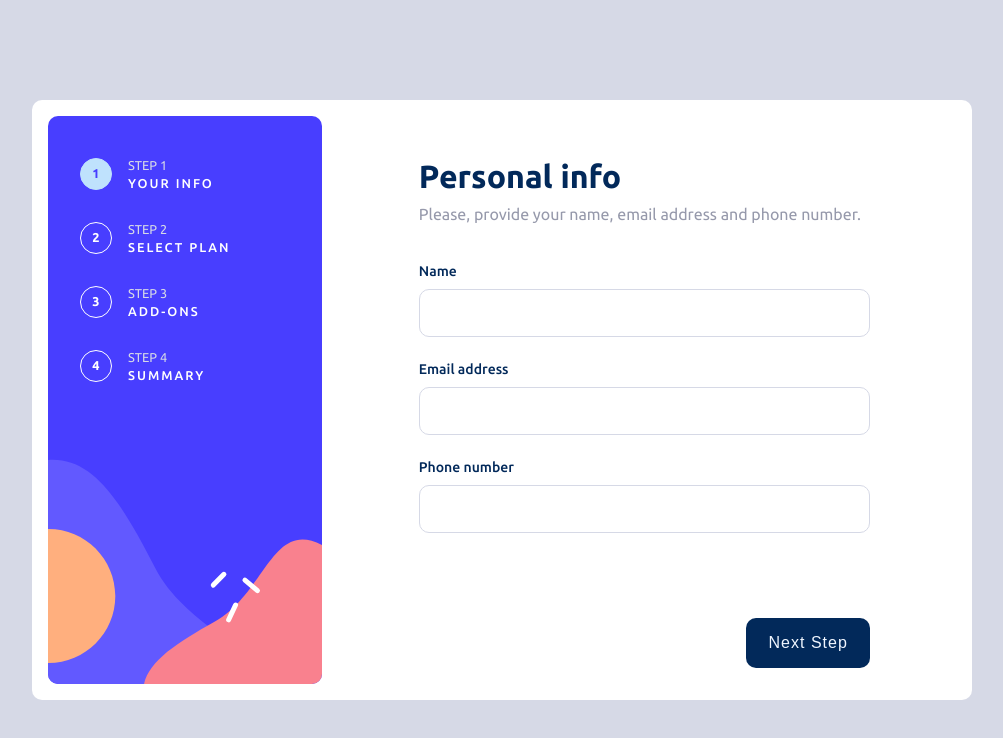
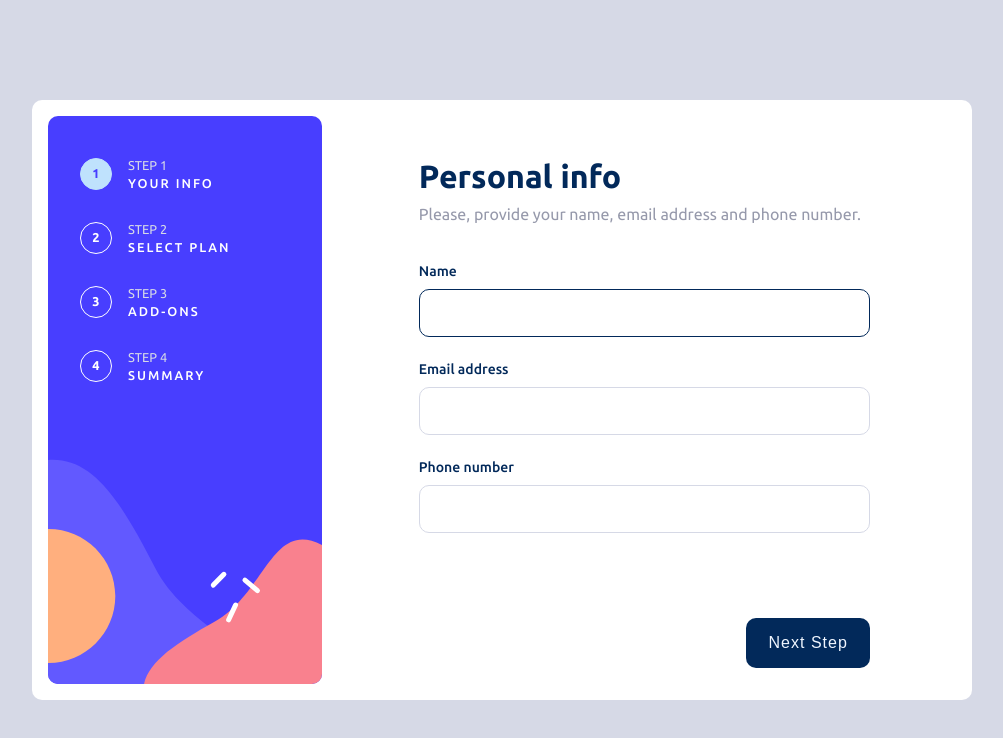
Before and after one commit to Volkus80/FormPet, a React (Create React App) app: page / in a window 1280 px wide. Shown: the top 738 px of the page, without its empty margins (138-1141 px from the left). Built offline with nearby package versions, Linux system fonts and the light colour scheme.

Commit message:
Input blocks

```diff
--- a/src/components/AddOn/AddOn.jsx
+++ b/src/components/AddOn/AddOn.jsx
@@ -1,5 +1,4 @@
-import { useSelector, useDispatch } from "react-redux";
-import { termSelector } from "../../store/terms/termsSelectors";
+import { useDispatch } from "react-redux";
 import { selectAddOn } from "../../store/addOnsS/addOnsActions";
 import { usePrice } from "../../hooks/usePrice";
 import s from "./AddOn.module.scss";
@@ -8,11 +7,9 @@ import bind from "classnames/bind";
 const cx = bind.bind(s);
 
 function AddOn({ id, header, title, price, selected }) {
-  const isMonthly = useSelector(termSelector);
   const dispatch = useDispatch();
 
   const addonPrice = usePrice(price, true);
-  // const termName = isMonthly ? "mo" : "yr";
 
   const checkboxStyle = cx({
     addon_checkbox: true,
--- a/src/components/InputBlock/InputBlock.jsx
+++ b/src/components/InputBlock/InputBlock.jsx
@@ -1,21 +1,25 @@
 import s from "./InputBlock.module.scss";
 import bind from "classnames/bind";
-import { useRef, useEffect } from "react";
+import { useRef, useEffect, useState } from "react";
 
 const cx = bind.bind(s);
 
-function InputBlock({ label, error = false, ...props }) {
+function InputBlock({ label, ...props }) {
   const errorMessage = "This field is required";
-  const errorShow = cx({inputblock_header_errorMessage: true, error: error});
+
   const inputRef = useRef();
 
+  const [error, setError] = useState(false);
+  const [value, setValue] = useState('');
+
+  const errorShow = cx({inputblock_header_errorMessage: true, error: error});
+
+
   useEffect(() => {
-    console.log(inputRef.current);
-    if(inputRef.current.key === 0) {
-      console.log(inputRef.current);
-      inputRef.current.focus = true;
+    if(props.num === 0) {
+      inputRef.current.focus();
     }
-  } )
+  }, []);
 
   return (
     <div className={s.inputblock}>
@@ -23,7 +27,12 @@ function InputBlock({ label, error = false, ...props }) {
         <p className={s.inputblock_header_label}>{label}</p>
         <p className={errorShow}>{errorMessage}</p>
       </div>
-      <input type="text" className={s.inputblock_input} ref={inputRef} key={props.key}/>
+      <input
+      type="text"
+      className={s.inputblock_input}
+      ref={inputRef}
+      num={props.num}
+      />
     </div>
   );
 }
--- a/src/components/PersonalInfo/PersonalInfo.jsx
+++ b/src/components/PersonalInfo/PersonalInfo.jsx
@@ -3,12 +3,9 @@ import { InputBlock } from "../InputBlock/InputBlock";
 import { inputLabels } from "../../data/inputLabels";
 
 function PersonalInfo() {
-  const inputs = inputLabels.map((label, i) => <InputBlock label={label} key = {i}/>)
+  const inputs = inputLabels.map((label, i) => <InputBlock label={label} key = {i} num={i}/>)
   return (
     <main className={s.container}>
-      {/* <InputBlock label={"Name"} />
-      <InputBlock label={"Email address"} />
-      <InputBlock label={"Phone number"} /> */}
       {inputs}
     </main>
   );
```
Also changed, not shown: src/utils/validator.js (added, +7 -0 lines).
